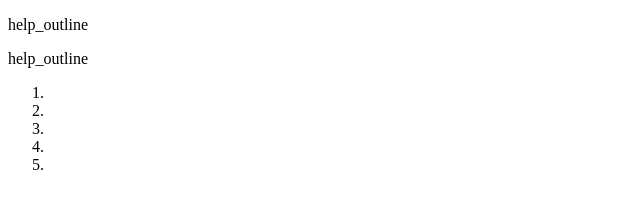
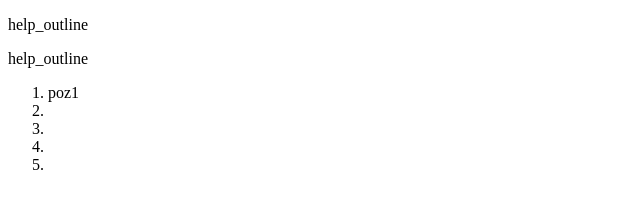
Before and after one commit to kichol/git-test, a plain HTML site: page index.html in a window 1280 px wide. Shown: the full height of the page, 0-640 px from the left. Drawn offline with Linux system fonts and the light colour scheme.

Commit message:
change in list

```diff
--- a/index.html
+++ b/index.html
@@ -10,7 +10,7 @@
     <p>help_outline </p>
     <p>help_outline </p>
 <ol>
-    <li></li>
+    <li>poz1</li>
     <li></li>
     <li></li>
     <li></li>
```
